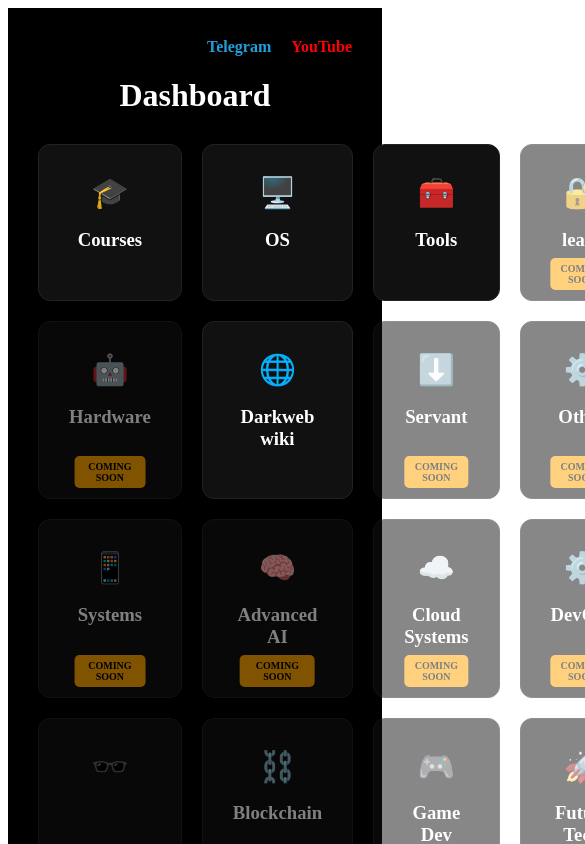
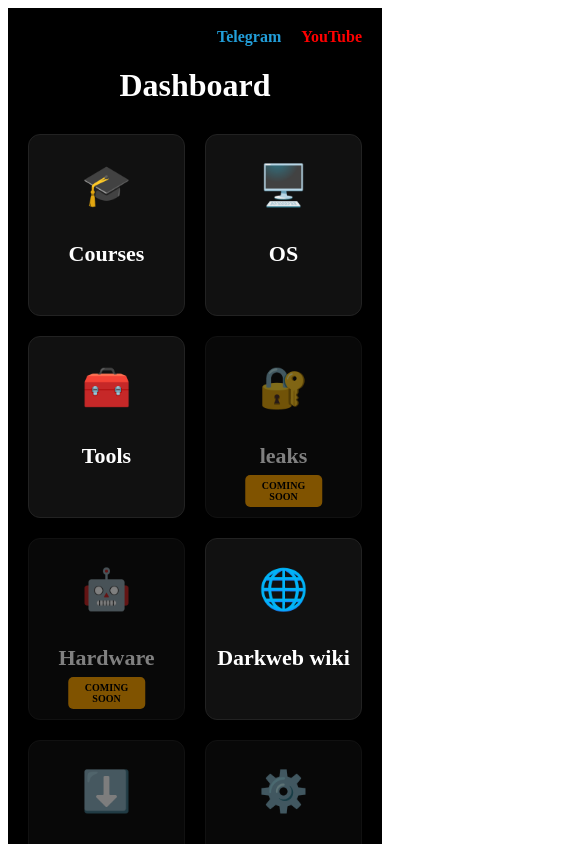
Before and after one commit to HARM199/null-site, a React (Vite) app: page /dashboard in a window 390 px wide. Shown: the top 844 px of the page, 585 px wide, since content can reach past the window. Built offline with nearby package versions, Linux system fonts and the light colour scheme.

Commit message:
fix mobile layout

```diff
--- a/src/index.css
+++ b/src/index.css
@@ -1,20 +1,69 @@
+* {
+  box-sizing: border-box;
+}
+
+html,
+body,
+#root {
+  margin: 0;
+  padding: 0;
+  width: 100%;
+  min-height: 100vh;
+  overflow-x: hidden;
+  background: #000;
+  color: white;
+}
+
+img {
+  max-width: 100%;
+  height: auto;
+}
+
+a {
+  text-decoration: none;
+}
+
 @keyframes fadeIn {
-  from { opacity: 0; transform: scale(0.9); }
-  to { opacity: 1; transform: scale(1); }
+  from {
+    opacity: 0;
+    transform: scale(0.9);
+  }
+
+  to {
+    opacity: 1;
+    transform: scale(1);
+  }
 }
 
 @keyframes pulse {
-  0% { box-shadow: 0 0 40px red; }
-  50% { box-shadow: 0 0 80px red; }
-  100% { box-shadow: 0 0 40px red; }
+  0% {
+    box-shadow: 0 0 40px red;
+  }
+
+  50% {
+    box-shadow: 0 0 80px red;
+  }
+
+  100% {
+    box-shadow: 0 0 40px red;
+  }
 }
 
 @keyframes flicker {
-  0% { opacity: 0.05; }
-  50% { opacity: 0.2; }
-  100% { opacity: 0.05; }
+  0% {
+    opacity: 0.05;
+  }
+
+  50% {
+    opacity: 0.2;
+  }
+
+  100% {
+    opacity: 0.05;
+  }
 }
+
 .card:hover {
   transform: scale(1.03);
-  box-shadow: 0 0 20px rgba(255,0,0,0.2);
+  box-shadow: 0 0 20px rgba(255, 0, 0, 0.2);
 }
--- a/src/pages/Dashboard.jsx
+++ b/src/pages/Dashboard.jsx
@@ -4,17 +4,34 @@ import { categories } from "../data";
 export default function Dashboard() {
   const navigate = useNavigate();
 
+  const isMobile = window.innerWidth <= 768;
+
   return (
     <div style={styles.container}>
 
       <div style={styles.topbar}>
-        <a href="https://t.me/HARM_1996" style={styles.telegram}>Telegram</a>
-        <a href="https://youtube.com/@harm1903?si=QlpKuDppcsCVT9Qw" style={styles.youtube}>YouTube</a>
+        <a href="https://t.me/HARM_1996" style={styles.telegram}>
+          Telegram
+        </a>
+
+        <a
+          href="https://youtube.com/@harm1903?si=QlpKuDppcsCVT9Qw"
+          style={styles.youtube}
+        >
+          YouTube
+        </a>
       </div>
 
       <h1 style={styles.title}>Dashboard</h1>
 
-      <div style={styles.grid}>
+      <div
+        style={{
+          ...styles.grid,
+          gridTemplateColumns: isMobile
+            ? "repeat(2,1fr)"
+            : "repeat(4,1fr)",
+        }}
+      >
         {categories.map((cat) => (
           <div
             key={cat.name}
@@ -30,8 +47,22 @@ export default function Dashboard() {
               }
             }}
           >
-            <div style={styles.icon}>{cat.icon}</div>
-            <h3>{cat.title}</h3>
+            <div
+              style={{
+                ...styles.icon,
+                fontSize: isMobile ? "40px" : "30px",
+              }}
+            >
+              {cat.icon}
+            </div>
+
+            <h3
+              style={{
+                fontSize: isMobile ? "22px" : "18px",
+              }}
+            >
+              {cat.title}
+            </h3>
 
             {cat.locked && (
               <div style={styles.comingSoon}>
@@ -41,18 +72,16 @@ export default function Dashboard() {
           </div>
         ))}
       </div>
-
     </div>
   );
 }
 
 const styles = {
-
   container: {
     backgroundColor: "#000",
     minHeight: "100vh",
     color: "white",
-    padding: "30px",
+    padding: "20px",
   },
 
   topbar: {
@@ -60,6 +89,7 @@ const styles = {
     justifyContent: "flex-end",
     gap: "20px",
     marginBottom: "20px",
+    flexWrap: "wrap",
   },
 
   telegram: {
@@ -81,20 +111,23 @@ const styles = {
 
   grid: {
     display: "grid",
-    gridTemplateColumns: "repeat(4, 1fr)",
     gap: "20px",
   },
 
   card: {
     backgroundColor: "#111",
-    padding: "30px",
-    textAlign: "center",
     borderRadius: "12px",
     border: "1px solid #222",
+    textAlign: "center",
+    minHeight: "180px",
+
+    display: "flex",
+    flexDirection: "column",
+    justifyContent: "center",
+    alignItems: "center",
   },
 
   icon: {
-    fontSize: "30px",
     marginBottom: "10px",
   },
 
@@ -106,8 +139,8 @@ const styles = {
     backgroundColor: "orange",
     color: "black",
     padding: "5px 10px",
+    borderRadius: "5px",
     fontSize: "10px",
-    borderRadius: "5px",
     fontWeight: "bold",
   },
 };
```
